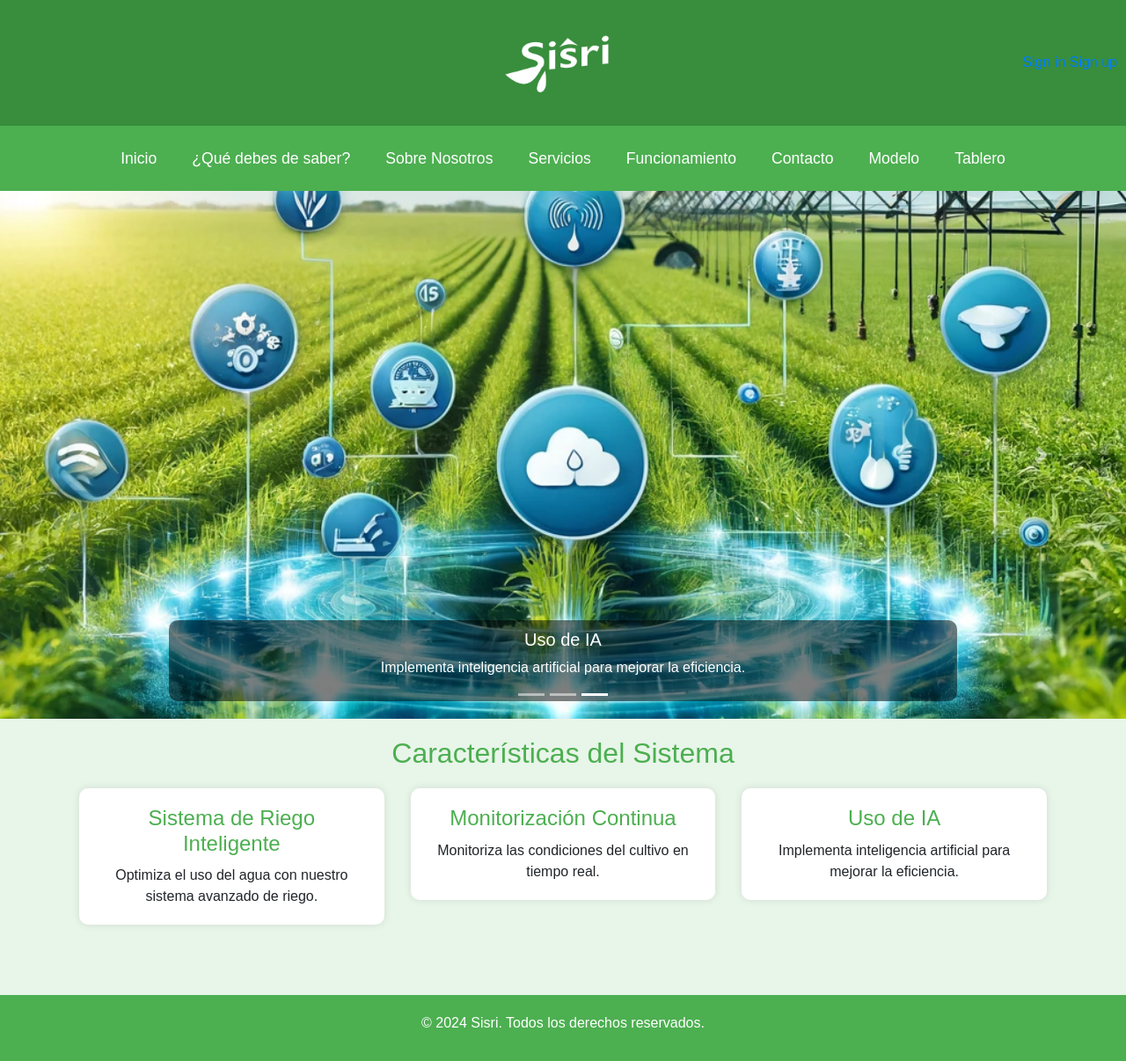
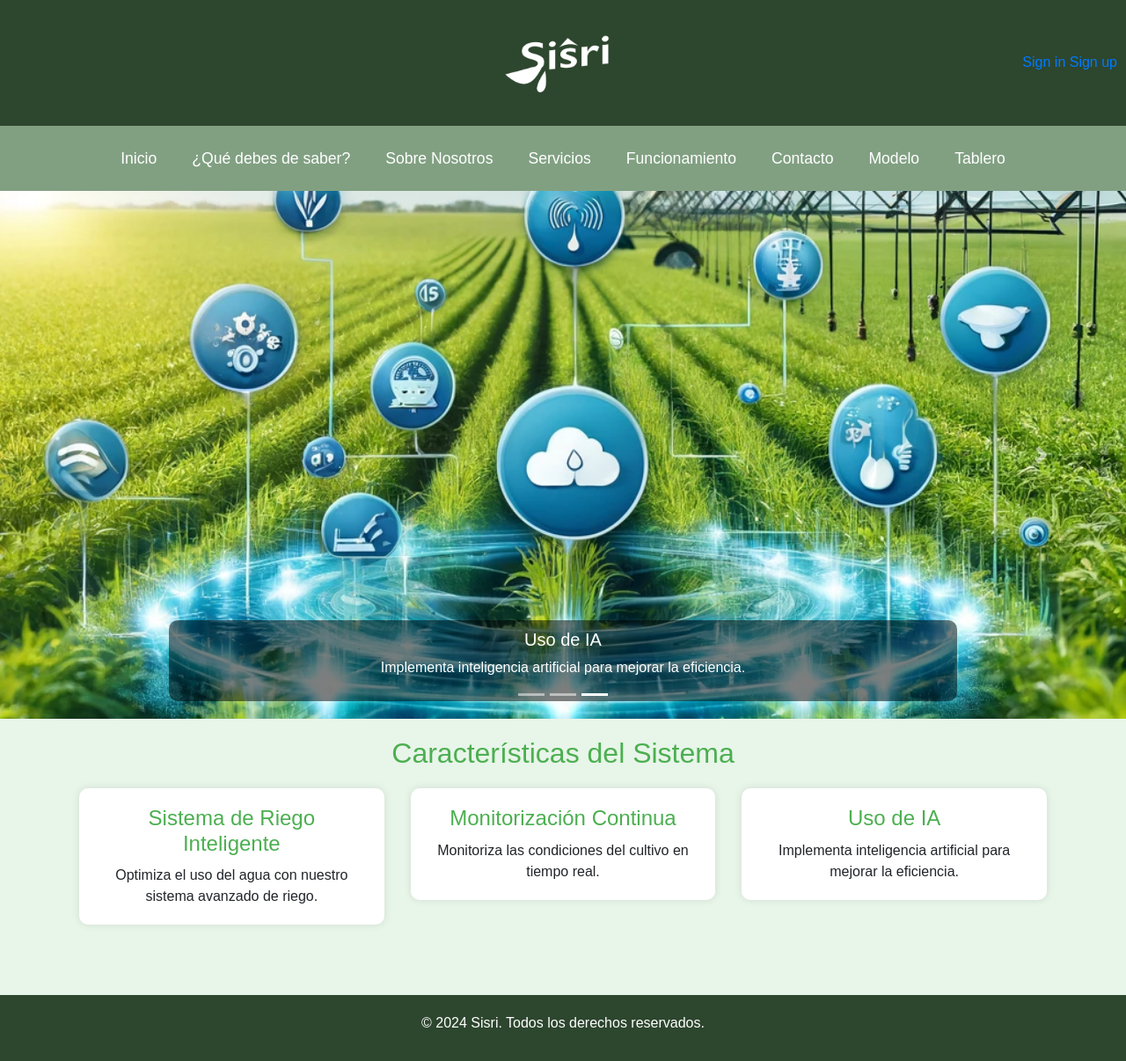
Before and after one commit to cesarlunava/sisri, a plain HTML site: page index.html in a window 1280 px wide. Shown: the whole page at 88% size. Drawn offline with nearby package versions, Linux system fonts and the light colour scheme.

Commit message:
color
funcionamiento index

```diff
--- a/index.html
+++ b/index.html
@@ -14,7 +14,7 @@
             background-color: #e8f5e9;
         }
         header {
-            background-color: #388e3c;
+            background-color: #2d462e;
             color: white;
             padding: 10px 0;
             text-align: center;
@@ -37,7 +37,7 @@
         nav {
             display: flex;
             justify-content: center;
-            background-color: #4caf50;
+            background-color: #81a082;
             padding: 10px 0;
         }
         nav a {
@@ -90,7 +90,7 @@
             margin-bottom: 40px;
         }
         footer {
-            background-color: #4caf50;
+            background-color: #2d462e;
             color: white;
             text-align: center;
             padding: 20px 0;
```
Also changed, not shown: funcionam.html (+2 -2 lines).
